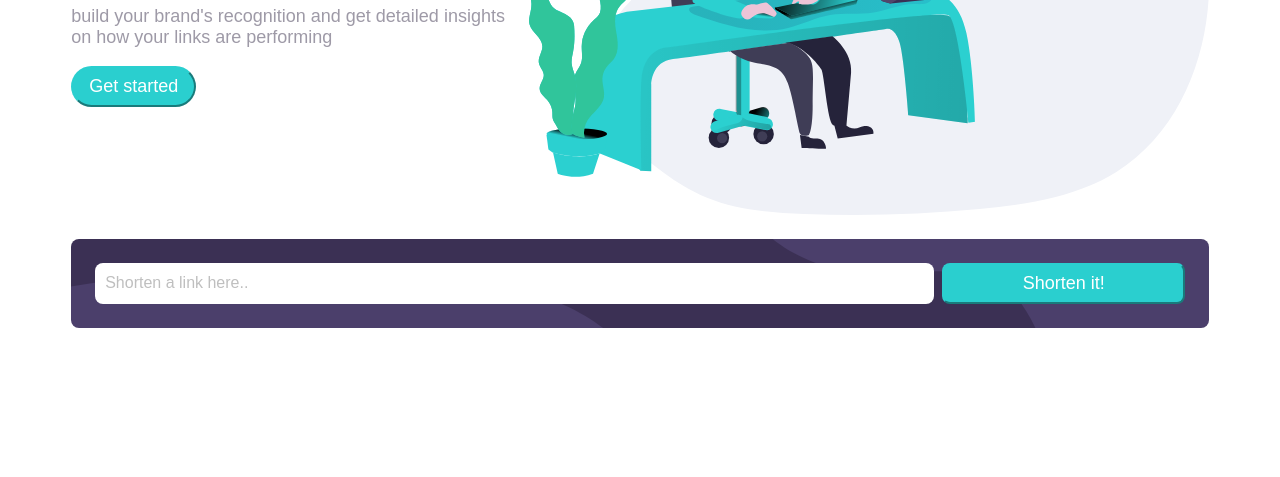
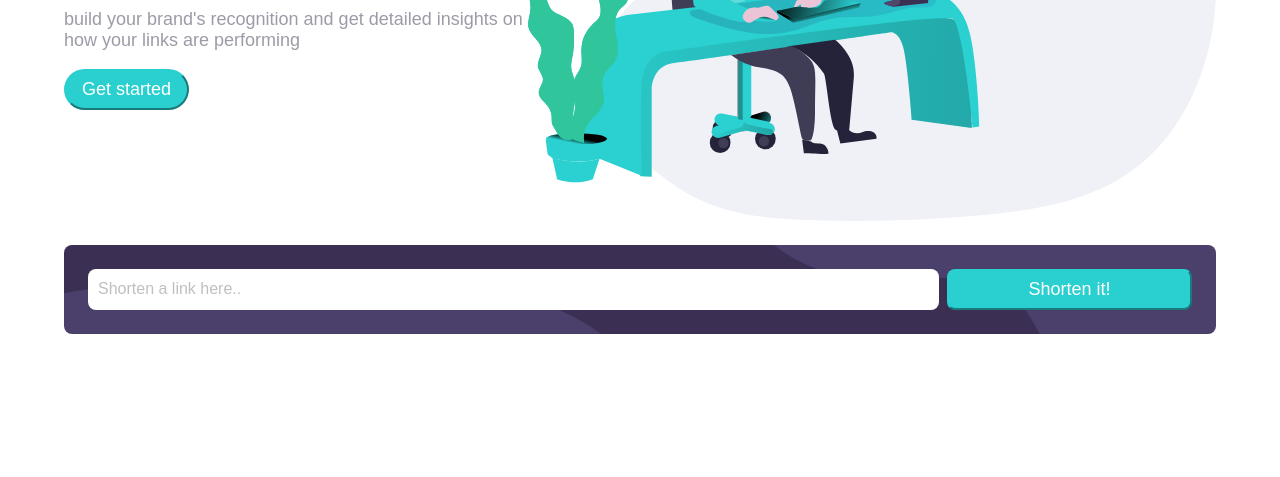
Before and after one commit to Testing-Sites/shortly, a plain HTML site: page index.html in a window 1280 px wide. Shown: the part 323-800 px from the top of the page. Drawn offline with Linux system fonts and the light colour scheme.

Commit message:
removed body border, removed container margin and changed to padding

```diff
--- a/css/style.css
+++ b/css/style.css
@@ -7,6 +7,11 @@ button {
   padding: 8px 16px;
   background-color: var(--Cyan);
   border-color: var(--Cyan);
+}
+
+body {
+  padding: 0;
+  margin: 0;
 }
 
 /* ===============================
@@ -29,7 +34,11 @@ button {
 
 /* container main  */
 .container {
-  margin: 24px 5%;
+  padding: 24px 5%;
+}
+
+.white-bg {
+  background-color: green
 }
 
 /* ----- navigation ----- */
```
